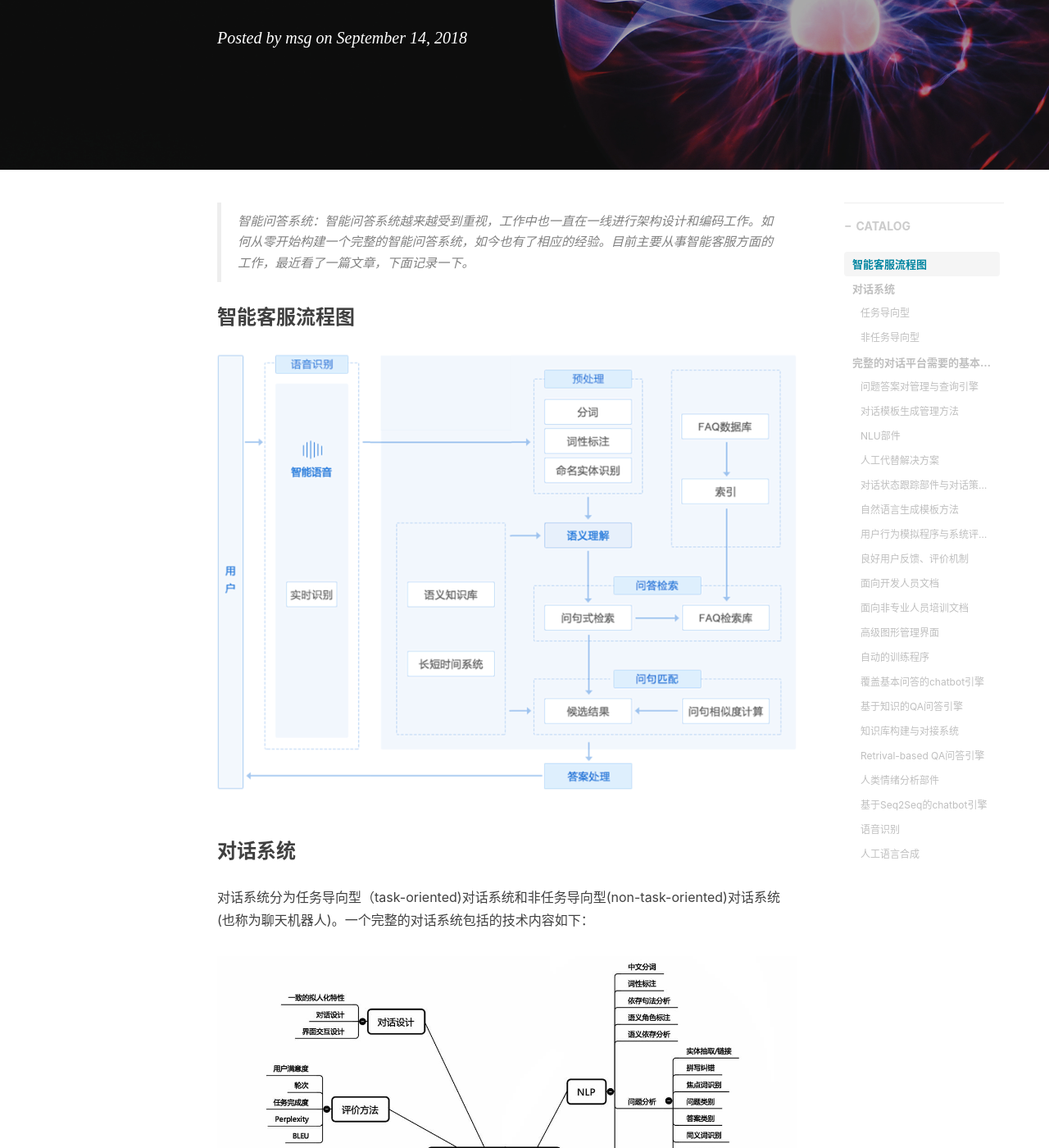
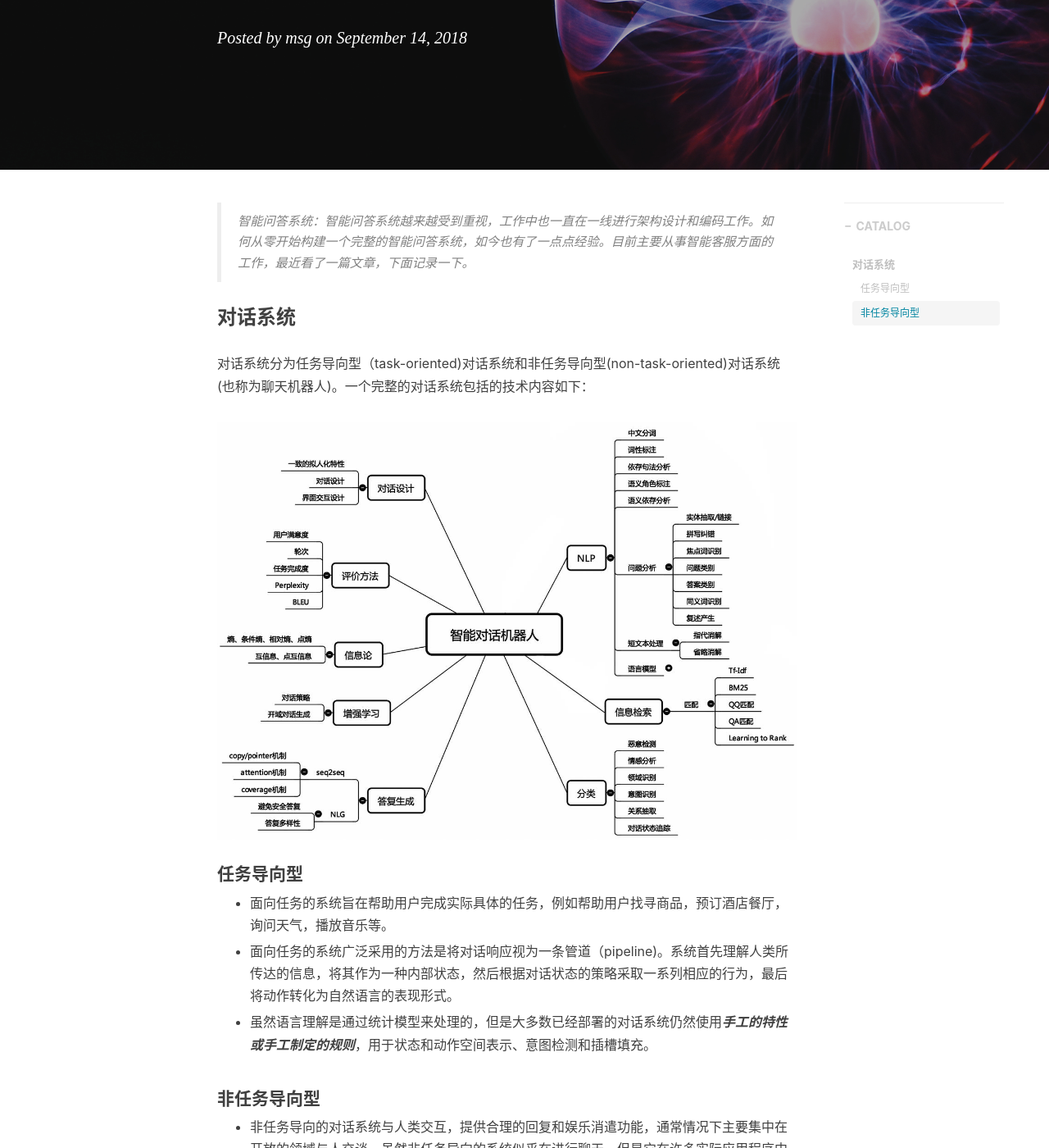
Before and after one commit to msg901216/msg901216.github.io, a Jekyll site: the page built from _posts/2018-09-14-NLP.md, in a window 1280 px wide and 1400 px high, scrolled down 316 px. Shown: the whole window at 82% size. Built offline with Jekyll 4.4.1, drawn with Linux system fonts in a browser that asks for light colours; nearby versions of some CDN libraries; comment, search, counter and statistics services are not loaded; some of the changed text lies outside the part shown.

Commit message:
Update 2018-09-14-NLP.md

```diff
--- a/_posts/2018-09-14-NLP.md
+++ b/_posts/2018-09-14-NLP.md
@@ -15,26 +15,20 @@
     - 转载
 ---
 
-> 智能问答系统：智能问答系统越来越受到重视，工作中也一直在一线进行架构设计和编码工作。如何从零开始构建一个完整的智能问答系统，如今也有了相应的经验。目前主要从事智能客服方面的工作，最近看了一篇文章，下面记录一下。
-
-### 智能客服流程图
-
-![智能客服（摘自百度客服流程图）](/img/posts/qa.png)
+> 智能问答系统：智能问答系统越来越受到重视，工作中也一直在一线进行架构设计和编码工作。如何从零开始构建一个完整的智能问答系统，如今也有了一点点经验。目前主要从事智能客服方面的工作，最近看了一篇文章，下面记录一下。
 
 ### 对话系统
 
 对话系统分为任务导向型（task-oriented)对话系统和非任务导向型(non-task-oriented)对话系统(也称为聊天机器人)。一个完整的对话系统包括的技术内容如下：
 
-![对话系统（摘自[如何成为一名对话系统工程师](https://blog.csdn.net/dQCFKyQDXYm3F8rB0/article/details/78746434)）](/img/posts/dialog.jpg)
+![对话系统](/img/posts/dialog.jpg)
 
 #### 任务导向型
-* 面向任务的系统旨在帮助用户完成实际具体的任务，例如帮助用户找寻商品，预订酒店餐厅等。
+* 面向任务的系统旨在帮助用户完成实际具体的任务，例如帮助用户找寻商品，预订酒店餐厅，询问天气，播放音乐等。
 
-* 面向任务的系统的广泛应用的方法是将对话响应视为一条管道（pipeline)。系统首先理解人类所传达的信息，将其作为一种内部状态，然后根据对话状态的策略采取一系列相应的行为，最后将动作转化为自然语言的表现形式。
+* 面向任务的系统广泛采用的方法是将对话响应视为一条管道（pipeline)。系统首先理解人类所传达的信息，将其作为一种内部状态，然后根据对话状态的策略采取一系列相应的行为，最后将动作转化为自然语言的表现形式。
 
-* 虽然语言理解是通过统计模型来处理的，但是大多数已经部署的对话系统仍然使用手工的特性或手工制定的规则，用于状态和动作空间表示、意图检测和插槽填充。
-
-
+* 虽然语言理解是通过统计模型来处理的，但是大多数已经部署的对话系统仍然使用***手工的特性或手工制定的规则***，用于状态和动作空间表示、意图检测和插槽填充。
 
 #### 非任务导向型
 
@@ -44,80 +38,5 @@
 
 * 非任务导向型主要有两种方法：
 
-> 1、生成方法，例如序列到序列模型（seq2seq），在对话过程中产生合适的回复，生成型聊天机器人目前是研究界的一个热点，和检索型聊天机器人不同的是，它可以生成一种全新的回复，因此相对更为灵活，但它也有自身的缺点，比如有时候会出现语法错误，或者生成一些没有意义的回复；
-
+> 1、生成方法，例如序列到序列模型（seq2seq），在对话过程中产生合适的回复，**生成型聊天机器人**目前是研究界的一个热点，和检索型聊天机器人不同的是，它可以生成一种全新的回复，因此相对更为灵活，但它也有自身的缺点，比如有时候会出现语法错误，或者生成一些没有意义的回复；\\
 >2、基于检索的方法，从事先定义好的索引中进行搜索，学习从当前对话中选择回复。检索型方法的缺点在于它过于依赖数据质量，如果选用的数据质量欠佳，那就很有可能前功尽弃。
-
-### 完整的对话平台需要的基本部件
-
-#### 问题答案对管理与查询引擎
-
-* 用于机器人管理者简单定义类似FAQ的问答，例如“怎么退货”这种有一个固定回答问题
-
-#### 对话模板生成管理方法
-
-* 机器人管理者用于生成针对对话系统（任务）的对话，不同的问题，肯定有不同的说法，能够任意匹配可能说法，比较重要。
-
-#### NLU部件
-
-* 内部需要包括其他各种基本组件，例如分词，意图分类，实体识别，关键词提取，问题相似度算法等。
-
-#### 人工代替解决方案
-
-* 当机器人不准确、失效时，人工代替解决方案，最好能即时接入人工，给用户接入人工的手段，即时评价当前对话质量，最低要求是提供其他人工渠道：电话、邮箱、IM。
-
-#### 对话状态跟踪部件与对话策略部件
-
-* 对话状态跟踪和对话策略，这部分用于多轮对话，需要根据每一轮的内容（意图，领域和问题）给出相应的回馈。
-
-#### 自然语言生成模板方法
-
-* 根据当前状态，生成对应回复所需要的模板系统，对于知识类的垂直领域的对话系统（比如智能客服）来说，这部分可能不是那么重要，给出固定的答案即可；如果是闲聊类的对话，这部分回答模板就显得很重要，毕竟每次回复相同的东西，容易让人觉得很蠢，影响使用。
-
-#### 用户行为模拟程序与系统评价程序
-
-* 行为模拟可以用于强化学习，就算不用强化学习，这套系统也是一套标准的集成测试系统
-
-#### 良好用户反馈、评价机制
-
-* 用户评价机器人好坏、反馈结果、与用户沟通联系
-
-#### 面向开发人员文档
-
-* 用于帮助专业人员构建更详细、自定义的机器人
-
-#### 面向非专业人员培训文档
-
-* 用户普及知识，做简单的非专业训练，让他能够很好的管理基本问答、知识库
-
-#### 高级图形管理界面
-
-* 方便非专业人员使用
-
-####  自动的训练程序
-
-* 例如基于强化学习的，这部分在前期可以先省略。
-
-#### 覆盖基本问答的chatbot引擎
-
-* 回答一些非常基本的机器人信息，比如你是男是女，你是谁，你从哪来，你到哪去，你能干啥，用于最基本的调戏、使用帮助目的。
-
-#### 基于知识的QA问答引擎
-
-* 用于更方便的回答，例如这个东西保修几年，这双鞋有多大码的，这种更细节的知识问题
-
-####  知识库构建与对接系统
-
-* 如果需要Knowledge-based QA问答引擎的话
-
-####  Retrival-based QA问答引擎
-
-* 例如用于一些百科知识问答，某些特定领域的文档问答
-
-####  人类情绪分析部件
-
-####  基于Seq2Seq的chatbot引擎
-
-####  语音识别
-
-####  人工语言合成
```
